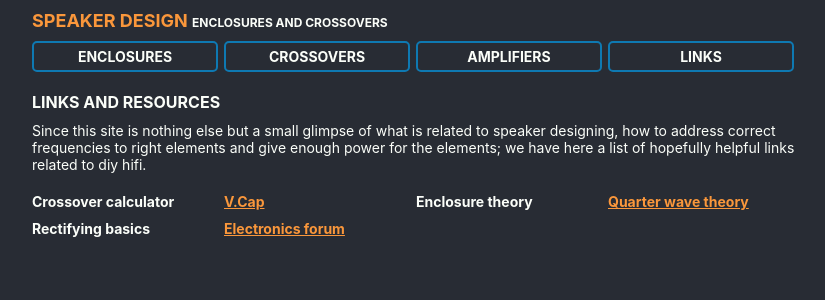
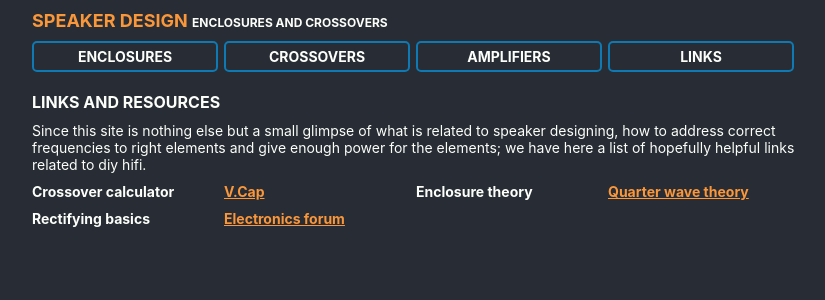
Before and after one commit to ville-valimaki/speakers, a React (Create React App) app: page /links in a window 1280 px wide. Shown: the top 300 px of the page, without its empty margins (224-1049 px from the left). Built offline with nearby package versions, Linux system fonts and the light colour scheme.

Commit message:
improvement: fixed padding issue

```diff
--- a/src/pages/Links.tsx
+++ b/src/pages/Links.tsx
@@ -20,7 +20,7 @@ class Links extends React.Component<IProps, IState> {
     render () {
         return (
             <div className="ContentContainer MarginedSmall">
-                <div className="ContentFull Margined PaddedOnSmall">
+                <div className="V2ContentFull V2HPaddedOnSmall V2VPaddingMedium">
                     <h2 className="PaddingMedium">Links and resources</h2>
                     <p>Since this site is nothing else but a small glimpse of what is related to speaker designing, how to address correct frequencies to right elements and give enough power for the elements; we have here a list of hopefully helpful links related to diy hifi.</p>
                 </div>
--- a/src/styles/LayoutV2.css
+++ b/src/styles/LayoutV2.css
@@ -23,7 +23,8 @@
 }
 
 .V2HPaddedOnSmall {
-    padding: 0 var(--gutterHalf);
+    padding-left: var(--gutterHalf);
+    padding-right: var(--gutterHalf);
 }
 
 .V2VPaddingSmall {
@@ -46,6 +47,7 @@
     }
 
     .V2HPaddedOnSmall {
-        padding: 0;
+        padding-left: 0;
+        padding-right: 0;
     }
 }
```
